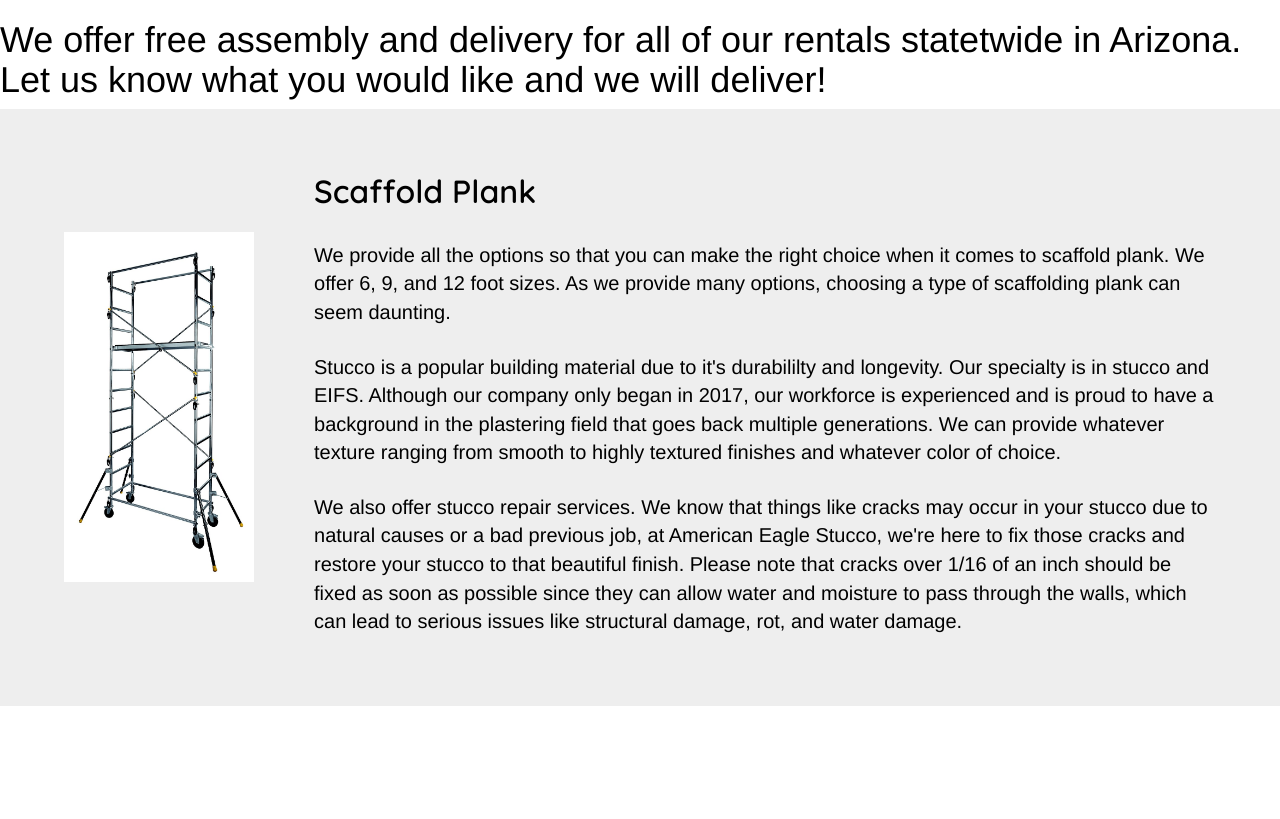
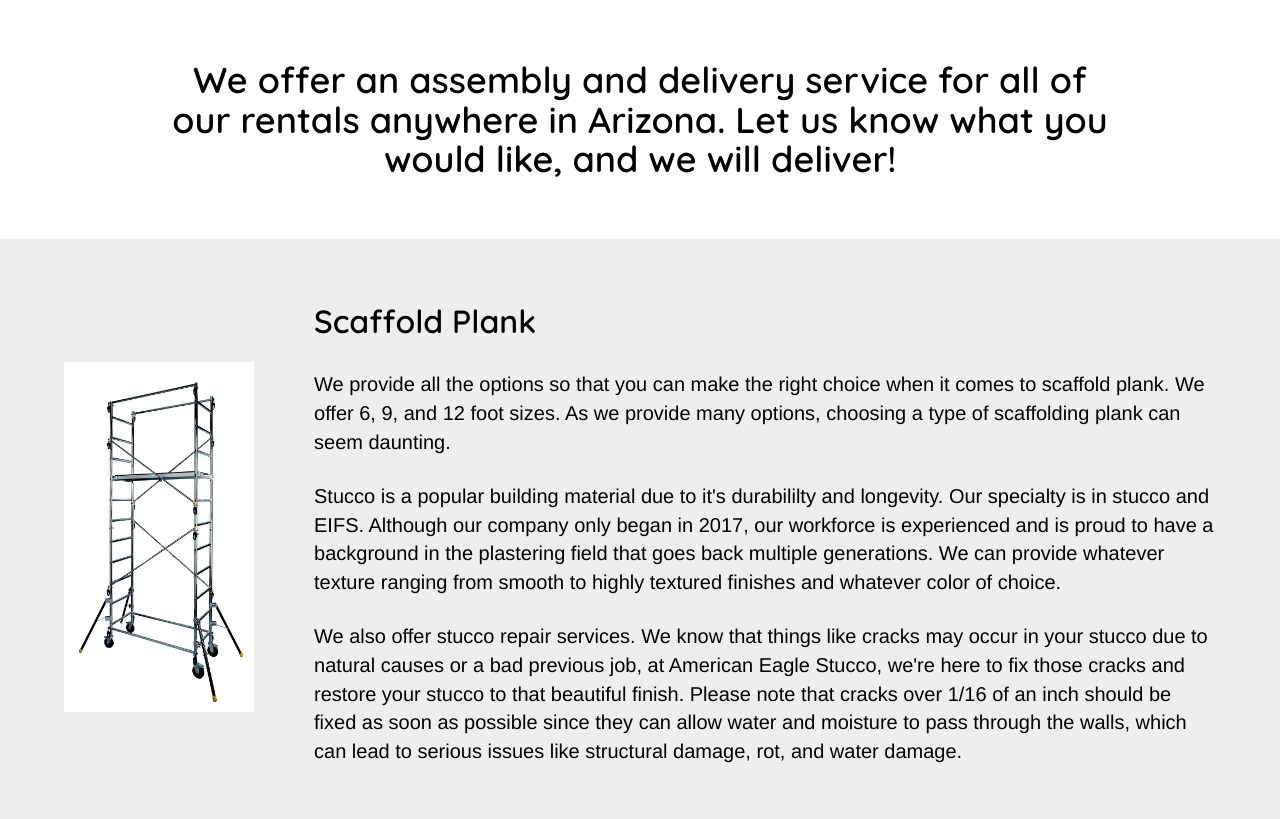
Before and after one commit to cnimcheski/American-Eagle-Scaffolding-Rentals-And-Equipment, a Flask app: page /rentals in a window 1280 px wide. Shown: the part 550-1369 px from the top of the page. Run offline with Flask 3, Linux system fonts and the light colour scheme; some libraries are stand-ins or nearby versions.

Commit message:
Added styling improvements to the header on rental page

```diff
--- a/static/css/header.css
+++ b/static/css/header.css
@@ -93,8 +93,6 @@
   }
 }
 
-
-
 .navigation-buttons li {
   flex: 1;
   position: relative;
@@ -103,14 +101,6 @@
   justify-content: center;
   align-items: center;
 }
-
-/* .navbar-collapse.collapse.in {
-  height: 100vh;
-} */
-
-/* .dropdown:hover .dropdown-menu {
-  display: block;
-} */
 
 .dropdown-menu {
   background-color: rgb(34, 34, 34);
@@ -124,40 +114,6 @@
   background-color: transparent;
   color: white;
 }
-
-.dropdown-menu li a.active {
-  color: white;
-}
-
-
-
-
-/* .navigation-buttons div {
-  display: flex;
-  flex-direction: column;
-  gap: 10px;
-}
-
-.navigation-buttons div ul {
-  width: 100%;
-  background: black;
-  position: absolute;
-  z-index: 999;
-  display: none;
-}
-
-.navigation-buttons div ul li {
-  color: purple;
-  display: block;
-}
-
-.navigation-buttons div:hover ul {
-  display: inline-block;
-} */
-
-
-
-
 
 .navigation-item {
   color: rgb(157, 157, 157);
--- a/static/css/rentals.css
+++ b/static/css/rentals.css
@@ -1,3 +1,13 @@
+.delivery {
+  color: black;
+  width: 75%;
+  margin: 0 auto;
+  text-align: center;
+  padding: 60px 0;
+  font-family: "Quicksand", sans-serif;
+  font-weight: 700;
+}
+
 .services-header-details {
   font-size: 40px;
   padding: 0 50px;
@@ -7,7 +17,6 @@
 .services {
   display: flex;
   flex-direction: column;
-  gap: 50px;
 }
 
 .services-header {
@@ -74,6 +83,10 @@
 }
 
 @media (max-width: 1000px) {
+  .delivery {
+    width: 90%;
+  }
+
   .service.gray .service-contents {
     flex-direction: column-reverse;
   }
--- a/templates/layout.html
+++ b/templates/layout.html
@@ -52,7 +52,7 @@
               </ul>
             </li>
             <li><a href="/contact-us" class="navigation-item {% if active_page == 'contact-us' %}active{% endif %}">Contact Us</a></li>
-          </div>
+          </ul>
         </div>
       </div>
     </nav>
--- a/templates/rentals.html
+++ b/templates/rentals.html
@@ -13,9 +13,7 @@
 {% endblock %}
 
 {% block main %}
-  <div class="intro" style="color: black;">
-    <h1>We offer free assembly and delivery for all of our rentals statetwide in Arizona. Let us know what you would like and we will deliver!</h1>
-  </div>
+  <h1 class="delivery">We offer an assembly and delivery service for all of our rentals anywhere in Arizona. Let us know what you would like, and we will deliver!</h1>
 
   <div class="services">
     <div class="service gray" id="scaffold-plank">
```
Also changed, not shown: static/javascript/bootstrap-hover-dropdown.min.js (deleted, +0 -12 lines), templates/about.html (+8 -20 lines), templates/index.html (+4 -4 lines), 2 other files.
